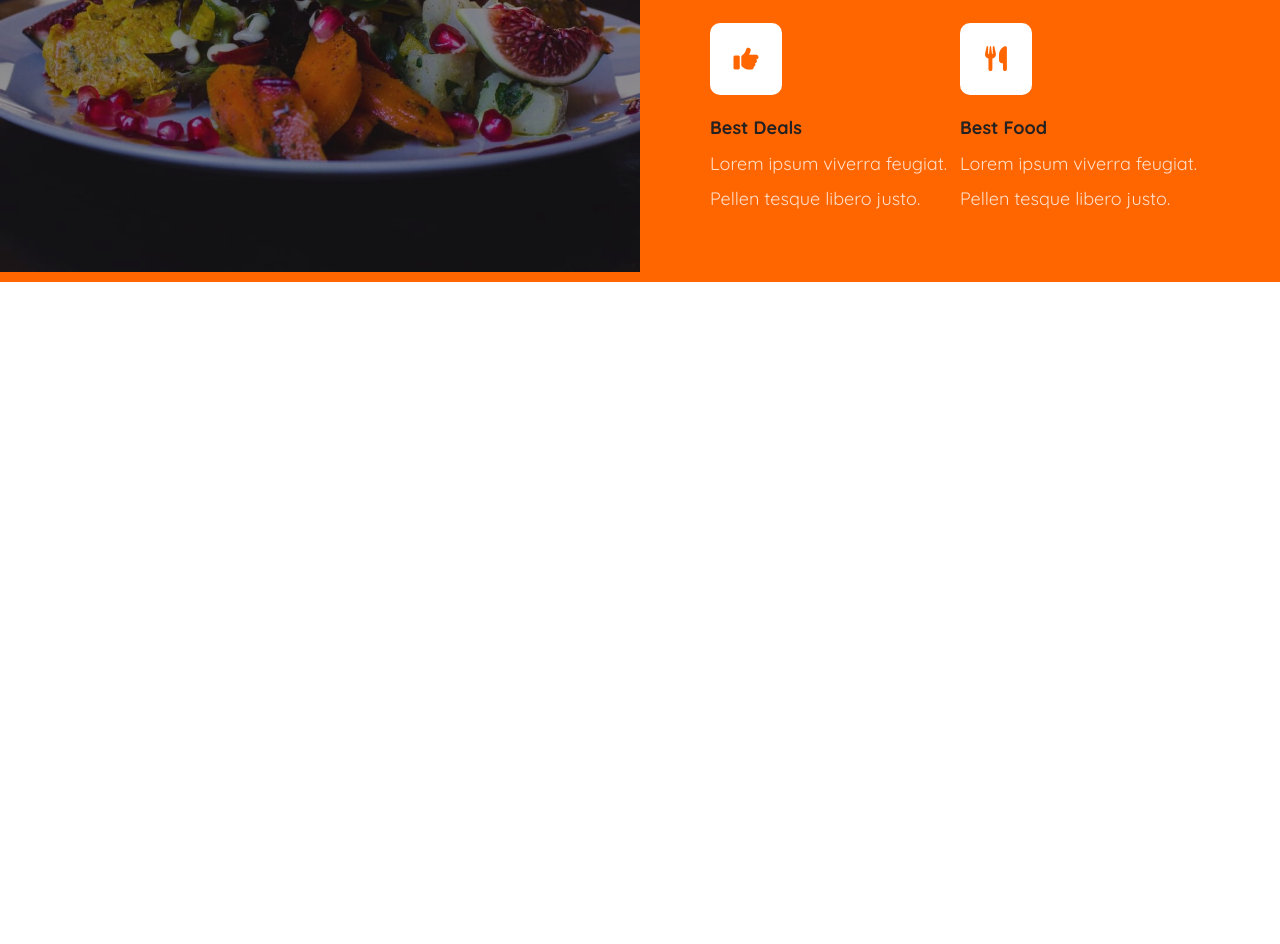
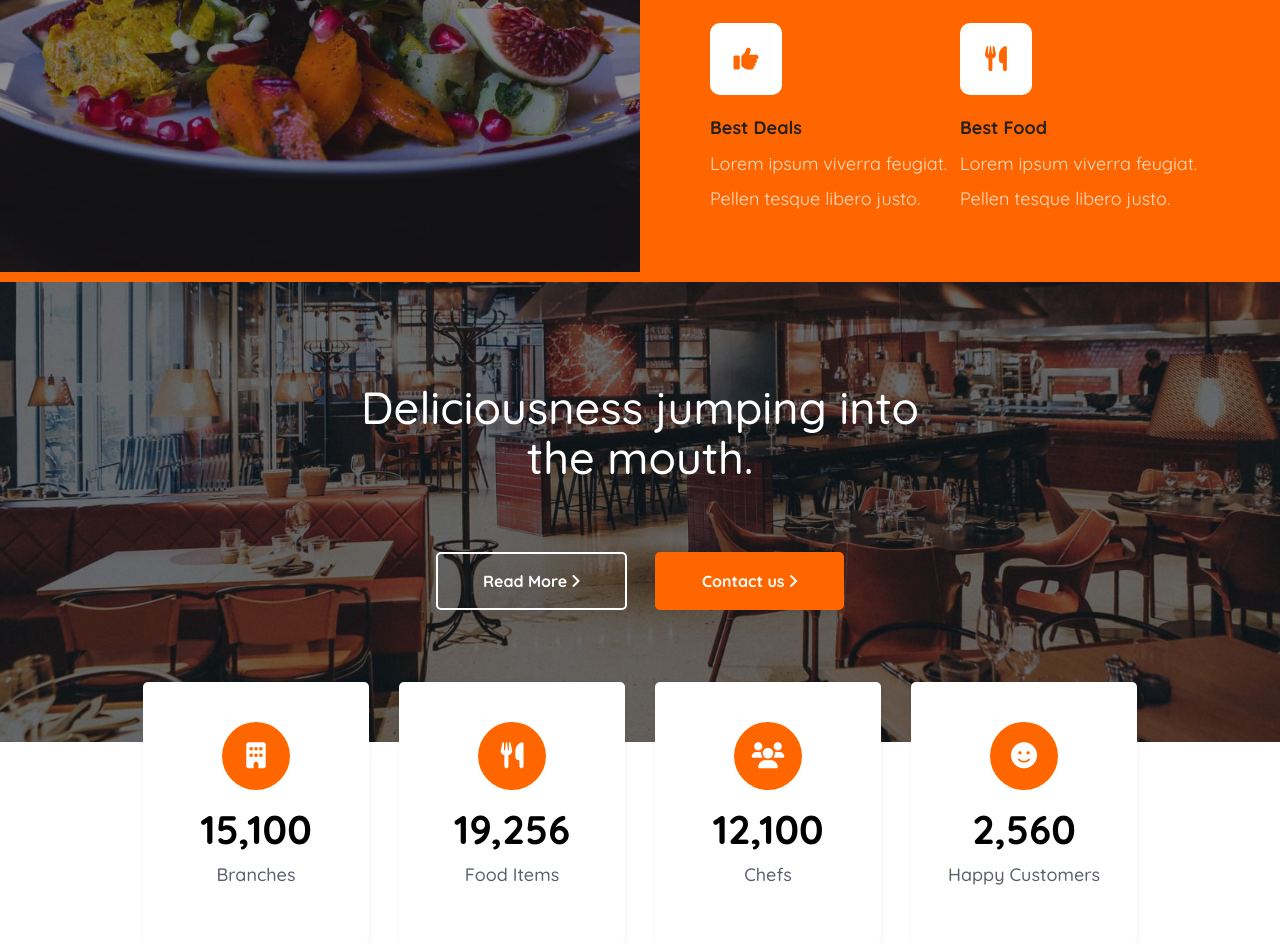
Before and after one commit to ndhue/BC20_BaiTapNhom_Nhom10, a plain HTML site: page index.html in a window 1280 px wide. Shown: the part 289-1233 px from the top of the page. Before the commit the page ends 800 px from the top, so only its background shows below. Drawn offline with nearby package versions, Linux system fonts and the light colour scheme.

Commit message:
xong phan intro va number

```diff
--- a/css/style.css
+++ b/css/style.css
@@ -120,9 +120,112 @@ html,body{
 /* FEATURES */
 
 /* INTRO */
-
+.intro{
+    padding: 100px 0;
+    background: url(../image/bg2.jpg) no-repeat center;
+    background-size: cover;
+    position: relative;
+    z-index: 1;
+}
+.intro::before{
+    content: "";
+    background-color: rgb(16 15 19 / 60%);
+    position: absolute;
+    top:0;
+    left:0;
+    height: 100%;
+    width: 100%;
+    z-index: -1;
+}
+.intro__container{
+    color: white;
+    text-align: center;
+    padding: 0 15px;
+}
+.intro__content{
+    margin: 0 auto;
+    max-width: 600px;
+}
+.intro__content h2{
+    font-size: 45px;
+    font-weight: 500;
+}
+.intro__box{
+    padding: 20px 0;
+}
+.intro__read, .intro__contact{
+    color: white;
+    font-weight: 900;
+    border-radius: 5px;
+    padding: 15px 45px;
+    margin: 12px;
+    transition: all .7s;
+}
+.intro__read{
+    background-color: rgba(0, 0, 0, 0);
+    border: 2px solid white;
+}
+.intro__read:hover{
+    background-color: white;
+    color: var(--primary-color);
+}
+.intro__contact{
+    background-color: var(--primary-color);
+    border: 2px solid var(--primary-color);
+}
+.intro__contact:hover{
+    opacity: 0.7;
+}
 /* NUMBER */
-
+.number{
+    margin-top: -60px;
+    z-index: 2;
+    position: relative;
+}
+.number__container{
+    margin: auto;
+    width: 80%;
+}
+.number__content{
+    display: flex;
+    flex-wrap: wrap;
+}
+.number__item{
+    background-color: var(--bg-color);
+    box-shadow: rgb(1 1 1 / 5%) 1px 1px 5px 0px;
+    padding: 40px 20px;
+    border-radius: 5px;
+    text-align: center;
+    transition: all .3s;
+}
+.number__icon{
+    margin: 0 auto;
+    background: var(--primary-color);
+    font-size: 26px;
+    border-radius: 50%;
+    width: 68px;
+    height: 68px;
+    line-height: 68px;
+    text-align: center;
+    color: white;
+}
+.number__item h3{
+    color: #000;
+    font-weight: 700;
+    font-size: 40px;
+    padding-top: 15px;
+}
+.number__item p{
+    font-size: 18px;
+    font-weight: 500;
+}
+.number__box{
+    transform: translateY(0);
+    transition: .4s;
+}
+.number__box:hover{
+    transform: translateY(-5px);
+}
 /* VIDEO */
 
 /* BLOG */
@@ -133,6 +236,7 @@ html,body{
 
 /* BACKTOTOP */
 
+/* KEYFRAME */
 
 /* RESPONSIVE */
 @media screen and (min-width: 576px) {
@@ -147,7 +251,9 @@ html,body{
     /* FEATURES */
 
     /* INTRO */
-
+    .intro__content h2{
+        font-size: 35px;
+    }
     /* NUMBER */
 
     /* VIDEO */
@@ -178,7 +284,9 @@ html,body{
     /* FEATURES */
 
     /* INTRO */
-
+    .intro__content h2{
+        font-size: 40px;
+    }
     /* NUMBER */
 
     /* VIDEO */
@@ -210,7 +318,12 @@ html,body{
     /* FEATURES */
 
     /* INTRO */
-
+    .intro__content h2{
+        padding: 0 15px 30px 15px;
+        font-size: 45px;
+        line-height: 50px;
+        max-width: 100%;
+    }
     /* NUMBER */
 
     /* VIDEO */
@@ -235,6 +348,62 @@ html,body{
     /* FEATURES */
 
     /* INTRO */
+    .intro__content h2{
+        padding: 0 15px 30px 15px;
+    }
+    /* NUMBER */
+
+    /* VIDEO */
+
+    /* BLOG */
+
+    /* REVIEW */
+
+    /* FOOTER */
+
+    /* BACKTOTOP */
+}
+@media screen and (max-width:576px) {
+    /* HOME */
+
+    /* ABOUT */
+
+    /* BOOKING */
+
+    /* CATEGORIES */
+
+    /* FEATURES */
+
+    /* INTRO */
+    .intro__content h2{
+        font-size: 26px;
+    }
+    /* NUMBER */
+
+    /* VIDEO */
+
+    /* BLOG */
+
+    /* REVIEW */
+
+    /* FOOTER */
+
+    /* BACKTOTOP */
+}
+@media screen and (max-width:768px) {
+    /* HOME */
+
+    /* ABOUT */
+
+    /* BOOKING */
+    .booking__box{
+        padding: 30px 30px 0 30px;
+    }
+    /* CATEGORIES */
+
+    /* FEATURES */
+
+    /* INTRO */
 
     /* NUMBER */
 
@@ -248,9 +417,35 @@ html,body{
 
     /* BACKTOTOP */
 }
+@media screen and (max-width:992px) {
 
-@media screen and (max-width:992px) {
+    /* HOME */
+
+    /* ABOUT */
+
+    /* BOOKING */
     .booking__img{
         min-height: 200px;
     }
+    /* CATEGORIES */
+
+    /* FEATURES */
+
+    /* INTRO */
+    .intro__contact, .intro__read{
+        margin: 12px 5px;
+    }
+    /* NUMBER */
+    .number{
+        margin: 0;
+    }
+    /* VIDEO */
+
+    /* BLOG */
+
+    /* REVIEW */
+
+    /* FOOTER */
+
+    /* BACKTOTOP */
 }
--- a/index.html
+++ b/index.html
@@ -61,9 +61,66 @@
     </section>
     <section class="categories"></section>
     <section class="features"></section>
-    <section class="intro"></section>
-    <section class="number"></section>
-    <section class="video"></section>
+    <section class="intro">
+        <div class="intro__container">
+            <div class="intro__content">
+                <h2>Deliciousness jumping into the mouth.</h2>
+                <div class="intro__box">
+                    <button class="intro__read">Read More <i class="fa fa-angle-right"></i></button>
+                    <button class="intro__contact">Contact us <i class="fa fa-angle-right"></i></button>
+                </div>
+            </div>
+        </div>
+    </section>
+    <section class="number">
+        <div class="number__container">
+            <div class="number__content">
+                <div class="number__box col-md-3 col-6 mt-md-0 mt-4">
+                    <div class="number__item">
+                        <div class="number__icon">
+                            <i class="fa fa-building"></i>
+                        </div>
+                        <h3 class="counter">15,100</h3>
+                        <p>Branches</p>
+                    </div>
+                </div>
+                <div class="number__box col-md-3 col-6 mt-md-0 mt-4">
+                    <div class="number__item">
+                        <div class="number__icon">
+                            <i class="fa fa-utensils"></i>
+                        </div>
+                        <h3 class="counter">19,256</h3>
+                        <p>Food Items</p>
+                    </div>
+                </div>
+                <div class="number__box col-md-3 col-6 mt-md-0 mt-4">
+                    <div class="number__item">
+                        <div class="number__icon">
+                            <i class="fa fa-users"></i>
+                        </div>
+                        <h3 class="counter">12,100</h3>
+                        <p>Chefs</p>
+                    </div>
+                </div>
+                <div class="number__box col-md-3 col-6 mt-md-0 mt-4">
+                    <div class="number__item">
+                        <div class="number__icon">
+                            <i class="fa fa-smile"></i>
+                        </div>
+                        <h3 class="counter">2,560</h3>
+                        <p>Happy Customers</p>
+                    </div>
+                </div>
+            </div>
+        </div>
+    </section>
+    <section class="video">
+        <!-- <div class="video__container">
+            <div class="video__dialog">
+                <iframe src="https://player.vimeo.com/video/305185528" frameborder="0" allow="autoplay; fullscreen" allowfullscreen=""></iframe>
+            </div>
+        </div> -->
+    </section>
     <section class="blog"></section>
     <section class="review"></section>
     <footer></footer>
@@ -72,6 +129,13 @@
     <!-- Thư viện hỗ trợ -->
     <script src="https://cdnjs.cloudflare.com/ajax/libs/jquery/3.6.0/jquery.min.js"></script>
 
+    <!-- COUNTUP -->
+    <script src="https://cdnjs.cloudflare.com/ajax/libs/waypoints/4.0.1/jquery.waypoints.min.js"></script>
+    <script src="./js/jquery.countup.js"></script>
+    <script>
+        $('.counter').countUp();
+    </script>
+
     <!-- BS4 -->
     <script src="https://cdn.jsdelivr.net/npm/bootstrap@4.6.0/dist/js/bootstrap.bundle.min.js"
     integrity="sha384-Piv4xVNRyMGpqkS2by6br4gNJ7DXjqk09RmUpJ8jgGtD7zP9yug3goQfGII0yAns"
--- /dev/null
+++ b/js/jquery.countup.js
@@ -0,0 +1,88 @@
+/*!
+* jquery.countup.js 1.0.3
+*
+* Copyright 2016, Adrián Guerra Marrero http://agmstudio.io @AGMStudio_io
+* Released under the MIT License
+*
+* Date: Oct 27, 2016
+*/
+(function( $ ){
+  "use strict";
+
+  $.fn.countUp = function( options ) {
+
+    // Defaults
+    var settings = $.extend({
+        'time': 2000,
+        'delay': 10
+    }, options);
+
+    return this.each(function(){
+
+        // Store the object
+        var $this = $(this);
+        var $settings = settings;
+
+        var counterUpper = function() {
+            if(!$this.data('counterupTo')) {
+                $this.data('counterupTo',$this.text());
+            }
+            var time = parseInt($this.data("counter-time")) > 0 ? parseInt($this.data("counter-time")) : $settings.time;
+            var delay = parseInt($this.data("counter-delay")) > 0 ? parseInt($this.data("counter-delay")) : $settings.delay;
+            var divisions = time / delay;
+            var num = $this.data('counterupTo');
+            var nums = [num];
+            var isComma = /[0-9]+,[0-9]+/.test(num);
+            num = num.replace(/,/g, '');
+            var isInt = /^[0-9]+$/.test(num);
+            var isFloat = /^[0-9]+\.[0-9]+$/.test(num);
+            var decimalPlaces = isFloat ? (num.split('.')[1] || []).length : 0;
+
+            // Generate list of incremental numbers to display
+            for (var i = divisions; i >= 1; i--) {
+
+                // Preserve as int if input was int
+                var newNum = parseInt(Math.round(num / divisions * i));
+
+                // Preserve float if input was float
+                if (isFloat) {
+                    newNum = parseFloat(num / divisions * i).toFixed(decimalPlaces);
+                }
+
+                // Preserve commas if input had commas
+                if (isComma) {
+                    while (/(\d+)(\d{3})/.test(newNum.toString())) {
+                        newNum = newNum.toString().replace(/(\d+)(\d{3})/, '$1'+','+'$2');
+                    }
+                }
+
+                nums.unshift(newNum);
+            }
+
+            $this.data('counterup-nums', nums);
+            $this.text('0');
+
+            // Updates the number until we're done
+            var f = function() {
+                $this.text($this.data('counterup-nums').shift());
+                if ($this.data('counterup-nums').length) {
+                    setTimeout($this.data('counterup-func'),delay);
+                } else {
+                    delete $this.data('counterup-nums');
+                    $this.data('counterup-nums', null);
+                    $this.data('counterup-func', null);
+                }
+            };
+            $this.data('counterup-func', f);
+
+            // Start the count up
+            setTimeout($this.data('counterup-func'),delay);
+        };
+
+        // Perform counts when the element gets into view
+        $this.waypoint(counterUpper, { offset: '100%', triggerOnce: true });
+    });
+
+  };
+
+})( jQuery );
```
